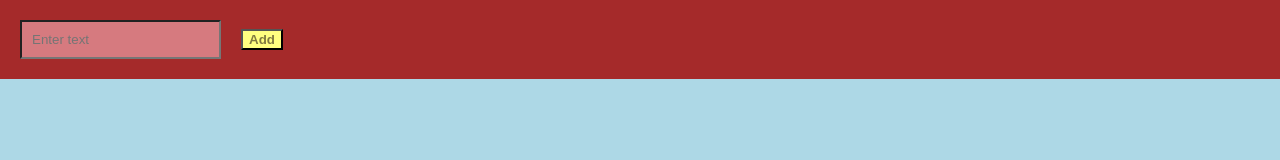
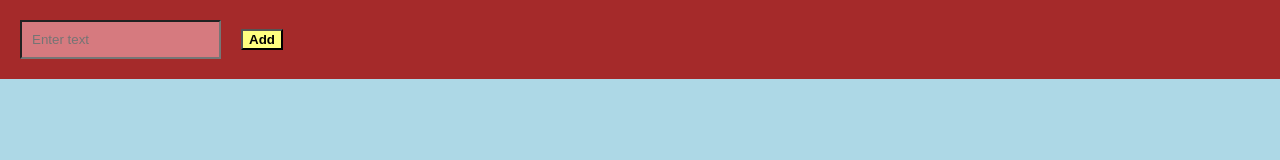
Before and after one commit to IevaLabaii/my-app, a React (Create React App) app: page / in a window 1280 px wide. Shown: the top 160 px of the page. Built offline with nearby package versions, Linux system fonts and the light colour scheme.

Commit message:
CSS update

```diff
--- a/src/App.css
+++ b/src/App.css
@@ -13,5 +13,4 @@ body {
   background-color: rgb(255, 255, 128);
   cursor: pointer;
   font-weight: bold;
-  color: hsla(50, 33%, 25%, .75);
 }
```
